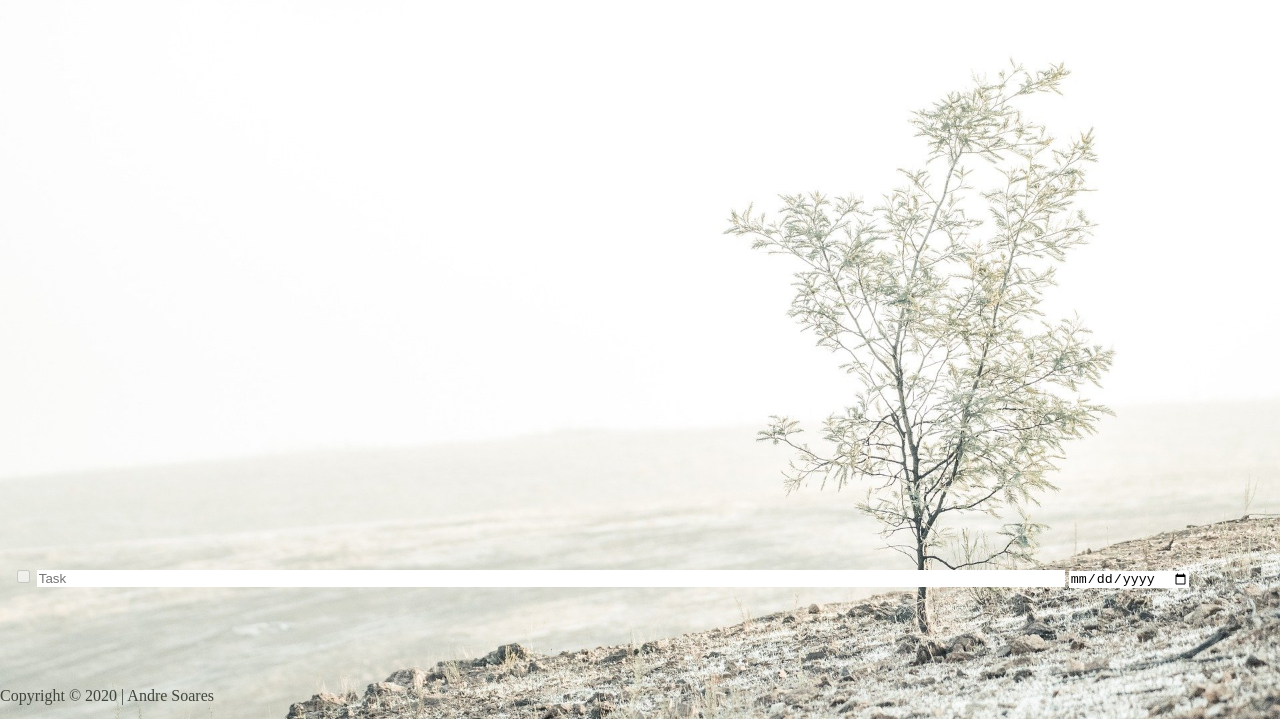
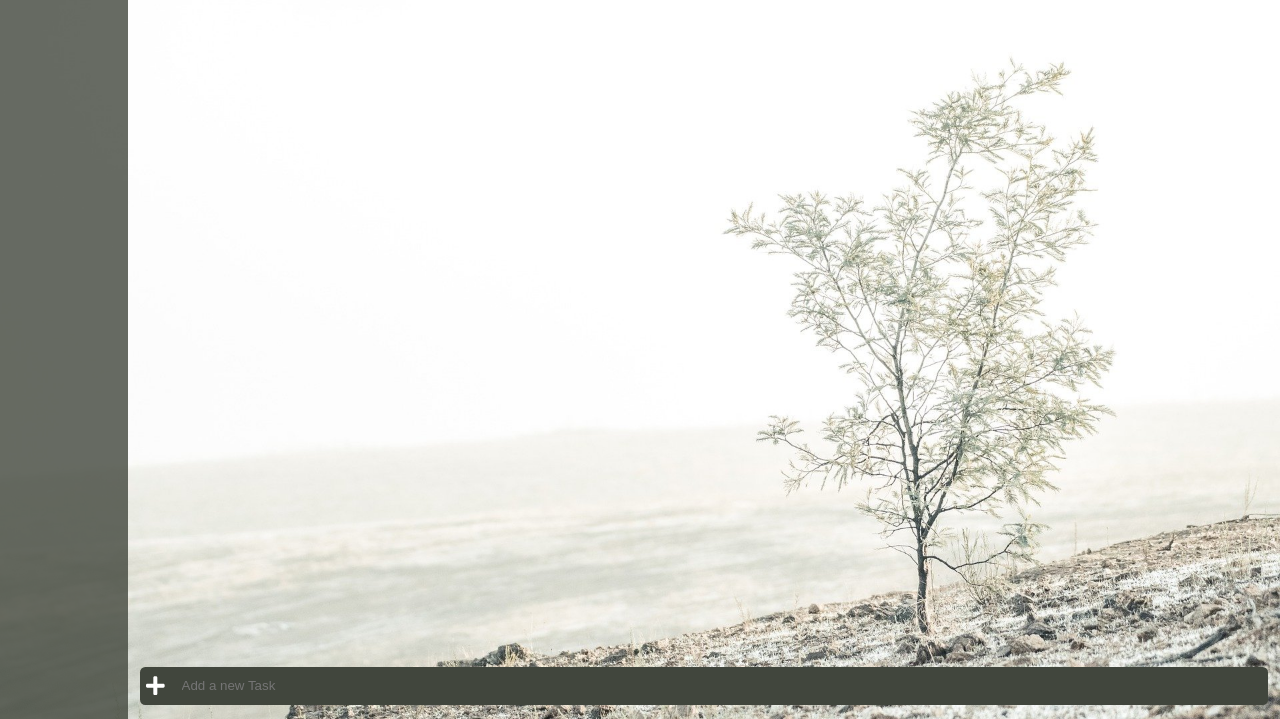
Before and after one commit to andrevms/Dev-Web-I-studies, a website built with webpack: page src/client/views/index.html in a window 1280 px wide. Shown: the part 81-800 px from the top of the page. Built offline with nearby package versions, Linux system fonts and the light colour scheme.

Commit message:
Layout almost finish

```diff
--- a/src/client/js/newEntry.js
+++ b/src/client/js/newEntry.js
@@ -3,7 +3,7 @@ const newEntry = async (data) => {
   const ctToDo = document.getElementById('ct-ToDo');
 
   //Card container
-  let taskCard = document.createElement('div');
+  const taskCard = document.createElement('div');
 
   //creating input checkbox
   const inputCheckBox = document.createElement('input');
@@ -71,9 +71,9 @@ document.addEventListener('DOMContentLoaded', () => {
         e.preventDefault();
 
         //post newEntry on server
-        let taskDay = document.getElementById("newtaskfinishDate");
+        //let taskDay = document.getElementById("newtaskfinishDate");
         postNewEntry('/newEntry', { task: document.getElementById("newtaskName").value,
-                                    day: (taskDay.value == null) ? new Date.now() : taskDay.value
+                                   // day: (taskDay.value == null) ? new Date.now() : taskDay.value
                                   })
         .then(data => {
             console.log(data);
@@ -82,7 +82,7 @@ document.addEventListener('DOMContentLoaded', () => {
 
         //turn back to default value at new Task entries
         document.getElementById("newtaskName").value = "";
-        document.getElementById("newtaskfinishDate").value = "";
+       // document.getElementById("newtaskfinishDate").value = "";
     });
 
 });
--- /dev/null
+++ b/src/client/styles/base.scss
@@ -0,0 +1,103 @@
+body{
+    //removing margin and padding to take all view
+    height: 100vh;
+    width: 100vw;
+    margin: 0;
+    padding: 0;
+
+    /*
+        Todo: Make possible change background and font color with JS
+    */
+    background: url('../images/wattle-tree-5358904_1920.jpg') no-repeat center;
+    background-size: cover;
+    color: #41463D;
+
+    @media only screen and (min-width: 900px) {
+        display: grid;
+        grid-template-areas:"nav-desktop mobile";
+        grid-template-columns: 10vw 90vw;
+        grid-template-rows: 100vh;
+    }
+}
+
+#ct-mobile {
+    height: 100%;
+    width: 100%;
+    margin: 0;
+    padding: 0;
+
+    display: grid;
+    grid-template-areas:"main"
+                        "entry";
+    grid-template-rows: 92% 5%;
+
+    @media only screen and (min-width: 450px) {
+        grid-template-rows: 92% 8%;
+    }
+
+    @media only screen and (min-width: 900px) {
+        grid-area: mobile;
+    }
+}
+
+nav{
+    grid-area: nav-desktop;
+    background-color:#41463D;
+    opacity: 0.8;
+}
+
+main {
+    grid-area: main;
+    padding: 1%;
+
+    display: grid;
+    grid-template-rows: auto 1fr;
+    row-gap: 1%;
+
+    header {
+        color:#41463D;
+    }
+    #ct-tasks{
+        overflow-y: auto;
+    }
+}
+
+
+#ct-newEntry {
+    padding: 1%;
+    grid-area: entry;
+}
+
+.cardTask {
+    height: 95%;
+    background-color: #41463D;
+    border-radius: 0.33em;
+    display: grid;
+    grid-template-columns: 2em 1fr;
+    column-gap: 0.5em;
+
+    div {
+        display: flex;
+        justify-content: center;
+        align-items: center;
+    }
+}
+
+#newtaskName {
+    border: none;
+    background: none;
+
+    &:focus {
+        border: none;
+        box-shadow: 0 0 0 0;
+        outline: 0;
+
+        color: white;
+    }
+}
+
+.iColor {
+    color: white;
+}
+
+// telas maiores de 450/450
--- a/src/client/styles/ct-tasks.scss
+++ /dev/null
@@ -1,3 +0,0 @@
-#ct-tasks {
-
-}
--- a/src/client/styles/default.scss
+++ /dev/null
@@ -1,30 +0,0 @@
-body {
-    height: 100vh;
-    width: 100vw;
-    padding: 0;
-    margin: 0;
-
-    background: url('/src/client/images/wattle-tree-5358904_1920.jpg') no-repeat center;
-    background-size: cover;
-    color: #41463D;
-
-    display: grid;
-    grid-template-rows: 96vh 4vh;
-
-}
-
-main {
-    display: grid;
-    grid-template-rows: 80vh 10vh;
-}
-
-#ct-newEntry {
-    padding: 1vh 1vw;
-    input {
-        border: none;
-    }
-
-    #newtaskName {
-        width: 80vw;
-    }
-}
--- a/src/client/views/index.html
+++ b/src/client/views/index.html
@@ -3,27 +3,29 @@
     <head>
     </head>
     <body>
+        <nav></nav>
+        <div id="ct-mobile">
             <main>
+                <header>
+                    <h2>Meu Dia</h2>
+                    <p id="dayDisplay"></p>
+                </header>
                 <div id="ct-tasks">
                     <section id="ct-ToDo">
-
                     </section>
                     <section id="ct-Finish">
-                    <span>Finish</span>
                     </section>
                 </div>
+            </main>
             <form id="ct-newEntry">
-                <input type="checkbox" disabled>
-
-                <label for="taskName"></label>
-                <input type="text" name="newtaskName" id="newtaskName" placeholder="Task" required>
-
-                <label for="finish-date"></label>
-                <input type="date" id="newtaskfinishDate">
-
-                <input style ="display: none" id="submitNewTask"type="submit" value="submit">
+                <div class="cardTask" id="newEntry">
+                    <div id="">
+                        <i class="fas fa-plus fa-lg iColor"></i>
+                    </div>
+                    <input type="text" name="newtaskName" id="newtaskName" placeholder="Add a new Task" required>
+                    <input style="display:none" type="submit">
+                </div>
             </form>
-        </main>
-        <footer>Copyright © 2020 | Andre Soares</footer>
+        </div>
     </body>
 </html>
--- a/src/server/index.js
+++ b/src/server/index.js
@@ -8,13 +8,13 @@ const express = require('express')
 const app = express();
 
 /* Dependencies */
-var path = require('path')
+const path = require('path')
 const bodyParser = require('body-parser');
 const cors = require('cors');
 const { url } = require('inspector');
 const { Console } = require('console');
-var async  = require('express-async-await')
-var fetch = require('node-fetch');
+const async  = require('express-async-await')
+const fetch = require('node-fetch');
 
 /* Middleware*/
 //Here we are configuring express to use body-parser as middle-ware.
```
Also changed, not shown: package.json (+8 -7 lines), src/client/index.js (+8 -2 lines), webpack.prod.js (+25 -17 lines), src/client/styles/cards.scss (deleted), 1 other file. Lines whose indentation alone changed are shown as unchanged.
